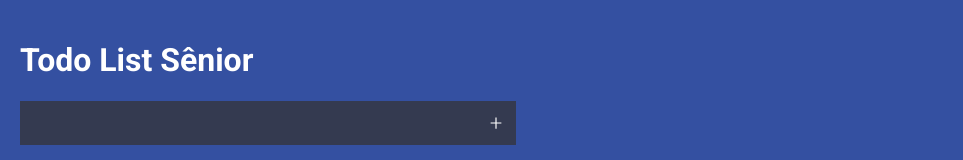
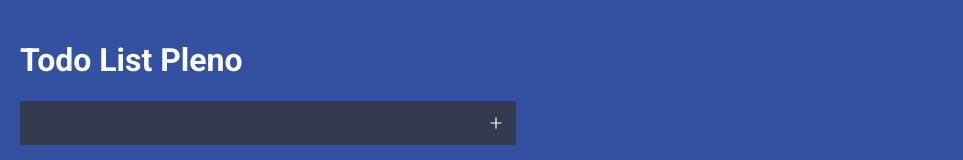
Before and after one commit to JhonatanKennedy/TODO-pleno, a React (Vite) app: page / in a window 1280 px wide. Shown: the top 160 px of the page, without its empty margins (0-963 px from the left). Built offline with nearby package versions, Linux system fonts and the light colour scheme; data requests are answered from the project's data file.

Commit message:
Fix title

```diff
--- a/src/pages/Home/index.tsx
+++ b/src/pages/Home/index.tsx
@@ -40,7 +40,7 @@ export const Home = () => {
 
   const templateHome: TemplateHomeProps = {
     headerStatement: {
-      title: "Todo List Sênior",
+      title: "Todo List Pleno",
       createInput: {
         value: description,
         onChange: (e) => setDescription(e.target.value),
```
